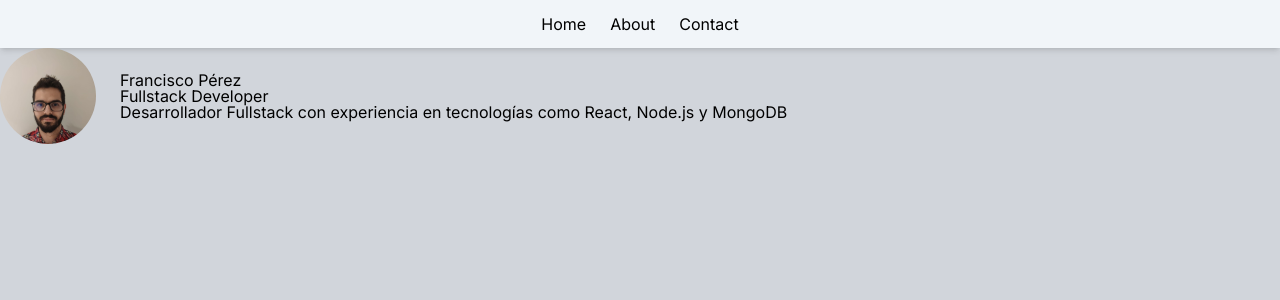
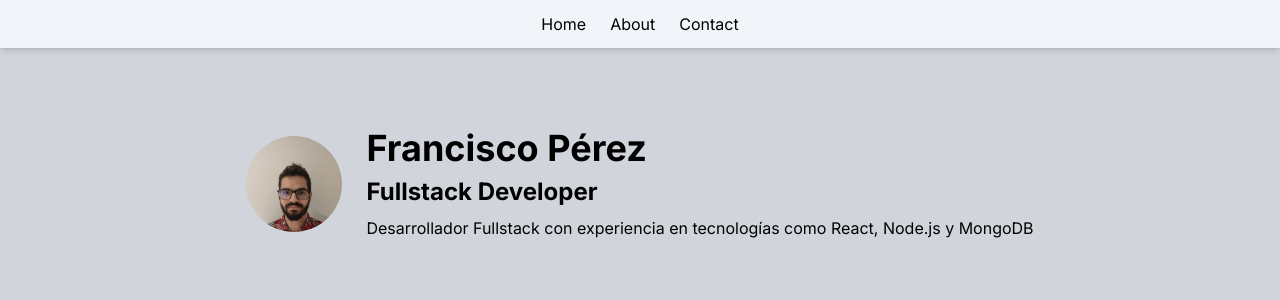
Before and after one commit to PMFrancisco/portfolio-nextjs-ts, a Next.js app: page / in a window 1280 px wide. Shown: the top 300 px of the page. Built offline with nearby package versions, Linux system fonts and the light colour scheme.

Commit message:
style: modified presentation card

```diff
--- a/app/globals.css
+++ b/app/globals.css
@@ -54,3 +54,15 @@ table {
 body {
   @apply bg-gray-300
 }
+
+h1 {
+  @apply text-4xl font-bold
+}
+
+h2 {
+  @apply text-2xl font-bold
+}
+
+p {
+  @apply text-base
+}
--- a/components/molecules/PresentationCard.tsx
+++ b/components/molecules/PresentationCard.tsx
@@ -2,7 +2,7 @@ import React from 'react'
 
 export const PresentationCard = () => {
   return (
-    <div>
+    <div className='grid gap-2'>
         <h1>Francisco Pérez</h1>
         <h2>Fullstack Developer</h2>
         <p>Desarrollador Fullstack con experiencia en tecnologías como React, Node.js y MongoDB</p>
--- a/components/organisms/Main.tsx
+++ b/components/organisms/Main.tsx
@@ -3,7 +3,7 @@ import { Photo } from '../atoms/Photo'
 import { PresentationCard } from '../molecules/PresentationCard'
 
 export const Main = () => {
-  return (<div className='flex items-center gap-6'>
+  return (<div className='flex items-center justify-center max-h gap-6 px-6 md:px-12 py-12 md:py-20'>
     <Photo />
     <PresentationCard />
     </div>
```
